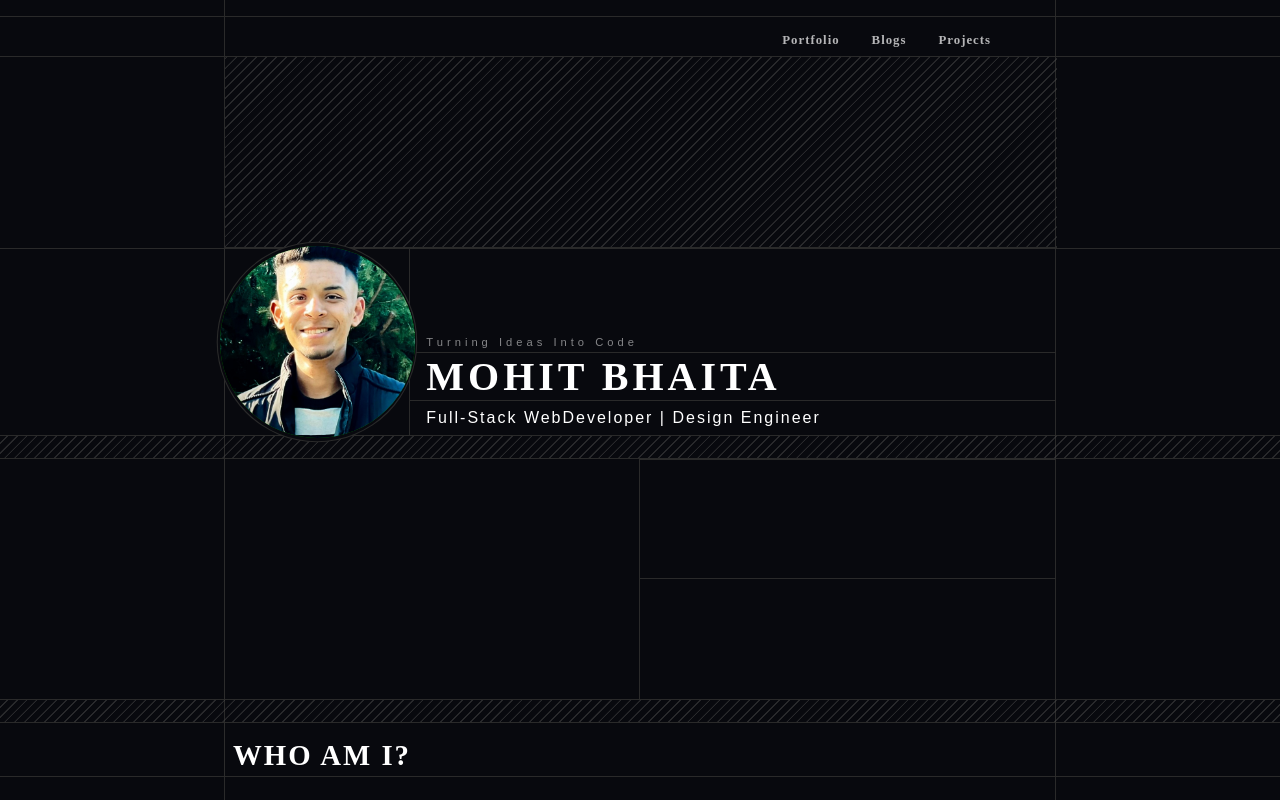
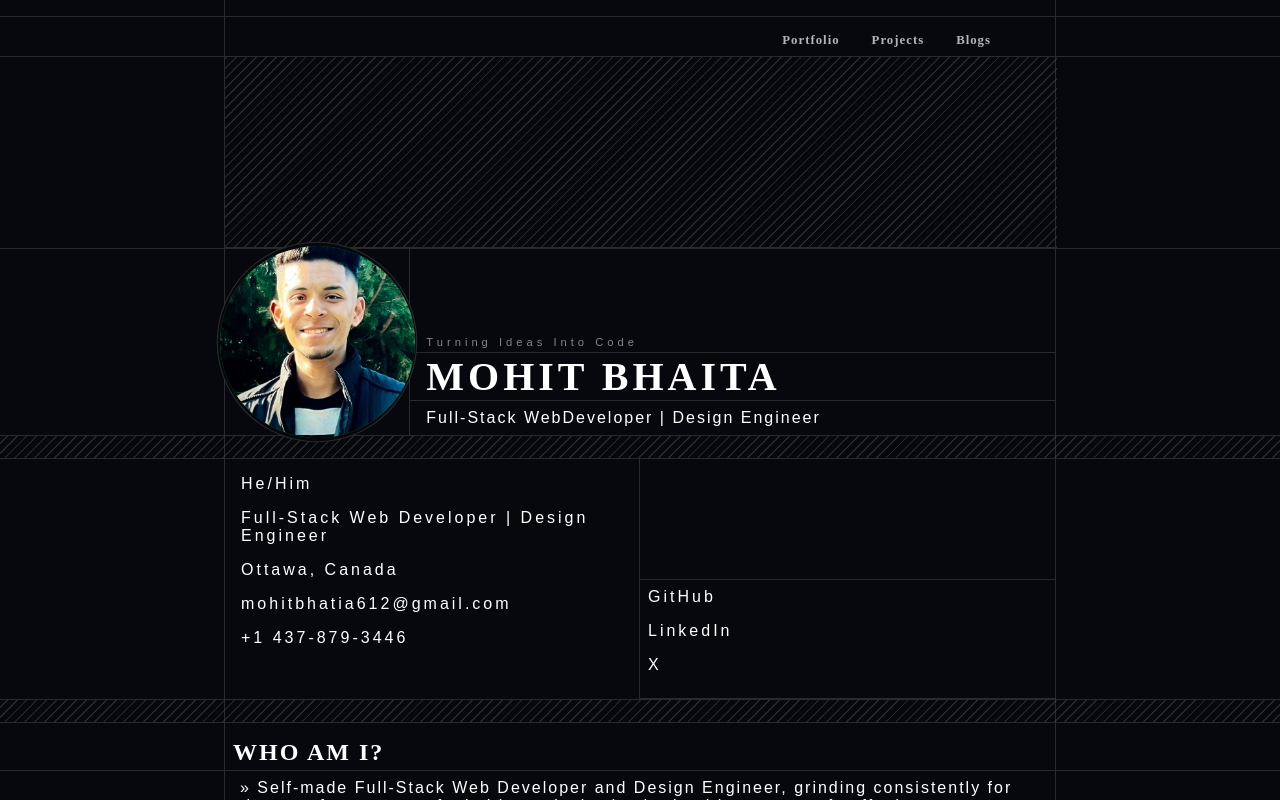
Before and after one commit to Bhatia612/My-Portfolio, a React (Vite) app: page /#/ in a window 1280 px wide. Shown: the top 800 px of the page. Built offline with nearby package versions, Linux system fonts and the light colour scheme; a web font is replaced by a local one.

Commit message:
Personal info added . . .

```diff
--- a/package.json
+++ b/package.json
@@ -12,6 +12,7 @@
     "deploy": "gh-pages -d dist"
   },
   "dependencies": {
+    "@heroicons/react": "^2.2.0",
     "@tailwindcss/vite": "^4.1.18",
     "react": "^19.2.0",
     "react-dom": "^19.2.0",
--- a/src/components/Navbar.jsx
+++ b/src/components/Navbar.jsx
@@ -7,8 +7,8 @@
     <nav className='navbar'>
         <ul className='navbar__list'>
             <li>Portfolio</li>
+            <li>Projects</li>
             <li>Blogs</li>
-            <li>Projects</li>
         </ul>
     </nav>
   )
--- a/src/components/PersonalInfo.jsx
+++ b/src/components/PersonalInfo.jsx
@@ -3,9 +3,36 @@
 const PersonalInfo = () => {
     return (
         <div className="personal-info">
-      <div className="left"></div>
-      <div className="right-top"></div>
-      <div className="right-bottom"></div>
+            <div className="left">
+                <ul>
+                    <li>
+                        He/Him
+                    </li>
+                    <li>
+                        Full-Stack Web Developer | Design Engineer
+                    </li>
+
+                    <li>
+                        Ottawa, Canada
+                    </li>
+                    <li>
+                        mohitbhatia612@gmail.com
+                    </li>
+                    <li>
+                        +1 437-879-3446
+                    </li>
+                </ul>
+            </div>
+            <div className="right-bottom">
+            </div>
+            <div className="right-top">
+                <ul>
+                    <li>GitHub</li>
+                    <li>LinkedIn</li>
+                    <li>X</li>
+                </ul>
+            </div>
+
         </div>
     )
 }
--- a/src/styles/_utils.scss
+++ b/src/styles/_utils.scss
@@ -1,6 +1,6 @@
 $border-color: #2d2d2ded;
 $separator-color: #48484880;
-$bg-color: #08090e;
+$bg-color: #07080d;
 
 // Borders...
 %border-top-bottom {
--- a/src/styles/components/_about.scss
+++ b/src/styles/components/_about.scss
@@ -8,7 +8,7 @@
 
     h1 {
         width: 65vw;
-        font-size: 1.8rem;
+        font-size: 1.5rem;
         @extend %font-pri;
         @extend %border-left-right;
         padding: 1rem 0.5rem .2rem;
@@ -17,7 +17,7 @@
     }
 
     &__list {
-        padding-top: 1rem;
+        padding: 0;
         list-style: none;
         width: 100vw;
         @extend %border-top-bottom;
@@ -31,7 +31,7 @@
             padding-bottom: .5rem;
             width: 65vw;
             @extend %font-sec;
-            letter-spacing: 1.5px;
+            letter-spacing: 2px;
 
 
 
--- a/src/styles/components/_personal-info.scss
+++ b/src/styles/components/_personal-info.scss
@@ -1,4 +1,4 @@
-@use "../utils";
+@use "../utils" as *;
 
 .personal-info {
     display: grid;
@@ -6,15 +6,46 @@
     height: 15rem;
     grid-template-columns: 1fr 1fr;
     grid-template-rows: 1fr 1fr;
+    letter-spacing: 3px;
+
+
+    }
+
 
 
     .left {
         @extend %border-left-right;
         grid-row: 1 / 3;
+        padding: .5rem;
+        display: grid;
+        padding-left: center;
+
+        ul {
+            display: grid;
+            place-content: start;
+
+            li {
+                list-style: none;
+                @extend %font-sec;
+                padding: .5rem;
+
+
+            }
+        }
     }
 
 
     .right-top {
         @extend %border-top-bottom;
+
+        ul {
+            display: grid;
+            place-content: start;
+
+            li {
+                list-style: none;
+                @extend %font-sec;
+                padding: .5rem
+            }
+        }
     }
-}
```
Also changed, not shown: 1 other file (tests, documents, lock files or other folders).
